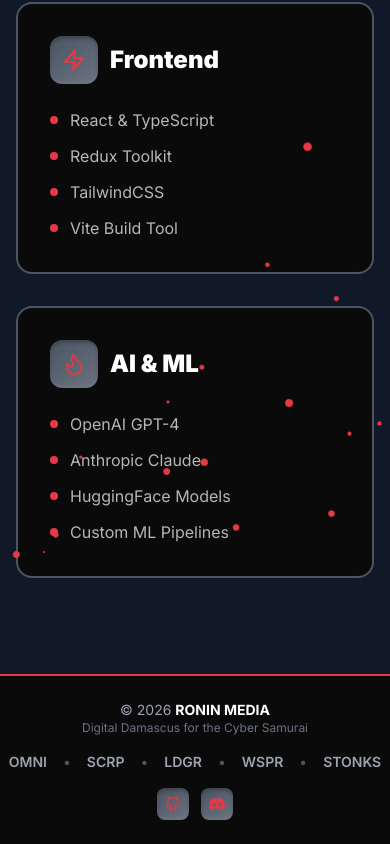
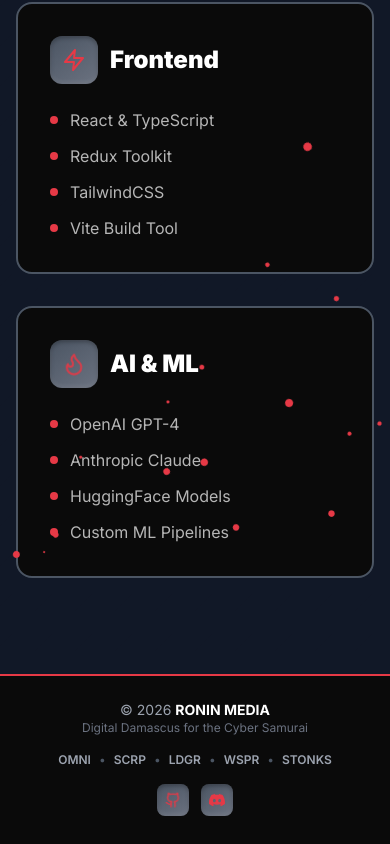
Before and after one commit to 54MUR-AI/RMG, a React (Vite) app: page / in a window 390 px wide. Shown: the part 4711-5555 px from the top of the page. Built offline with nearby package versions, Linux system fonts and the light colour scheme.

Commit message:
Fix footer links for mobile - add flex-wrap, smaller text, and tighter spacing

```diff
--- a/src/components/Footer.tsx
+++ b/src/components/Footer.tsx
@@ -16,7 +16,7 @@ export default function Footer() {
           </div>
 
           {/* Center: Quick Links */}
-          <div className="flex items-center gap-4 text-sm">
+          <div className="flex flex-wrap items-center justify-center gap-2 sm:gap-4 text-xs sm:text-sm">
             <Link to="/omni" className="text-samurai-steel-light hover:text-samurai-red transition-colors font-semibold">OMNI</Link>
             <span className="text-samurai-steel-dark">•</span>
             <Link to="/scraper" className="text-samurai-steel-light hover:text-samurai-red transition-colors font-semibold">SCRP</Link>
```
